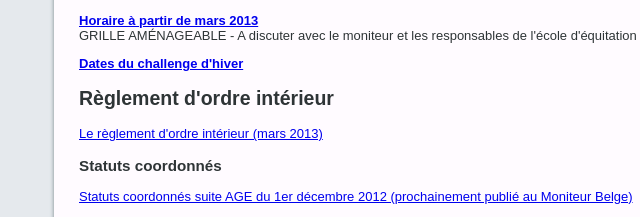
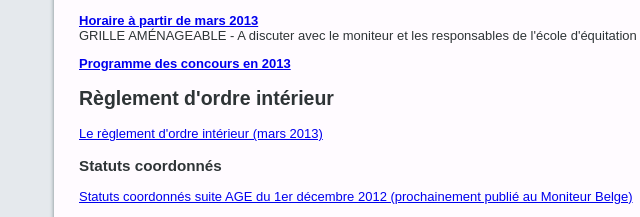
Before and after one commit to RaphaelJ/eperon.be, a plain HTML site: page horaires.html in a window 1280 px wide. Shown: the part 245-462 px from the top of the page, 29-669 px from the left. Drawn offline with Linux system fonts and the light colour scheme.

Commit message:
concours 2013

```diff
--- a/horaires.html
+++ b/horaires.html
@@ -44,9 +44,10 @@
 
     <p>
         <strong>
-            <a href="fichiers/dates_challenge_2012.pdf">
-            Dates du challenge d'hiver
-        </a></strong>
+            <a href="fichiers/concours_2013.pdf">
+                Programme des concours en 2013
+            </a>
+        </strong>
     </p>
 
     <p>
```
Also changed, not shown: 1 other file.
